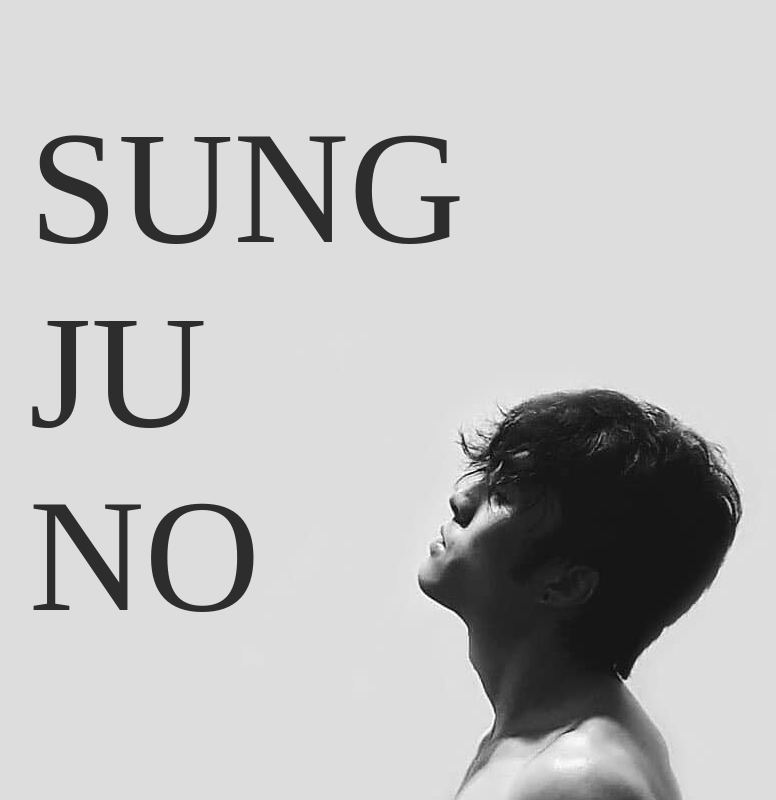
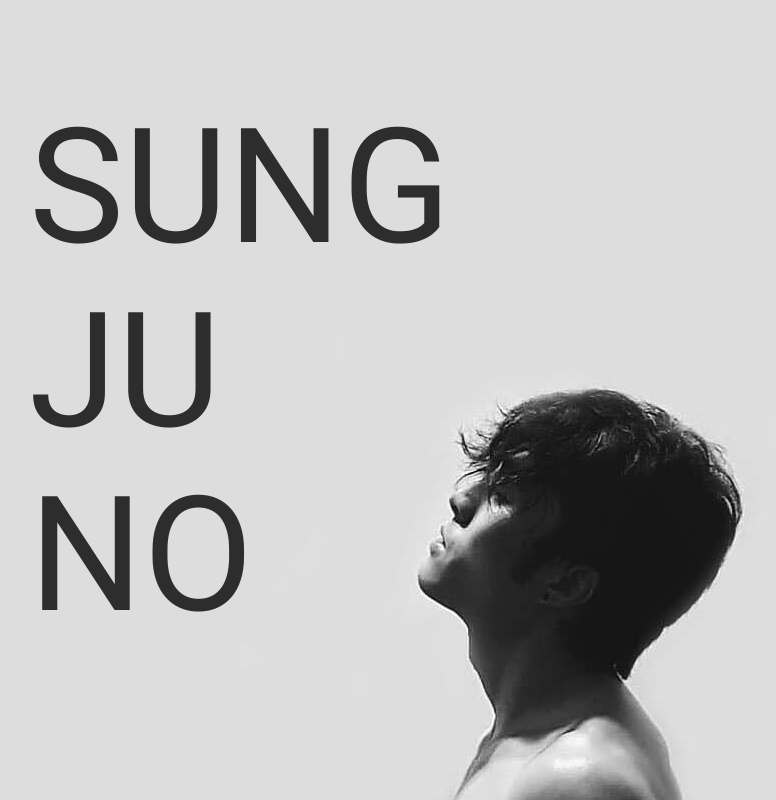
Before and after one commit to Sungjuno/angular-portfolio, an Angular app: page /home in a window 1280 px wide. Shown: the whole page, without its empty margins (275-1051 px from the left). Built offline with nearby package versions, Linux system fonts and the light colour scheme.

Commit message:
atualizando fonte

```diff
--- a/src/styles.css
+++ b/src/styles.css
@@ -1,11 +1,17 @@
 /* You can add global styles to this file, and also import other style files */
 @import url('https://fonts.googleapis.com/css2?family=Comfortaa:wght@400;700&family=Playfair+Display:wght@400;700&display=swap');
 @import url('https://fonts.googleapis.com/css2?family=Baloo+2:wght@400;700&display=swap');
+@import url('https://fonts.googleapis.com/css2?family=Roboto:wght@400;700&display=swap');
+@font-face{
+  font-family: 'BL Melody';
+  src: url(/portfolio-ng/src/assets/BLMelody-Regular.otf) format("opentype");
+}
 
 body{
   background-color: rgb(221,221,221);
   margin: 0;
-  font-family: 'BL Melody', cursive;
+  /* font-family: 'BL Melody', sans-serif; */
+  font-family: 'Roboto', sans-serif;
 }
 
 html {
```
Also changed, not shown: src/assets/BLMelody-Regular.otf (added).
